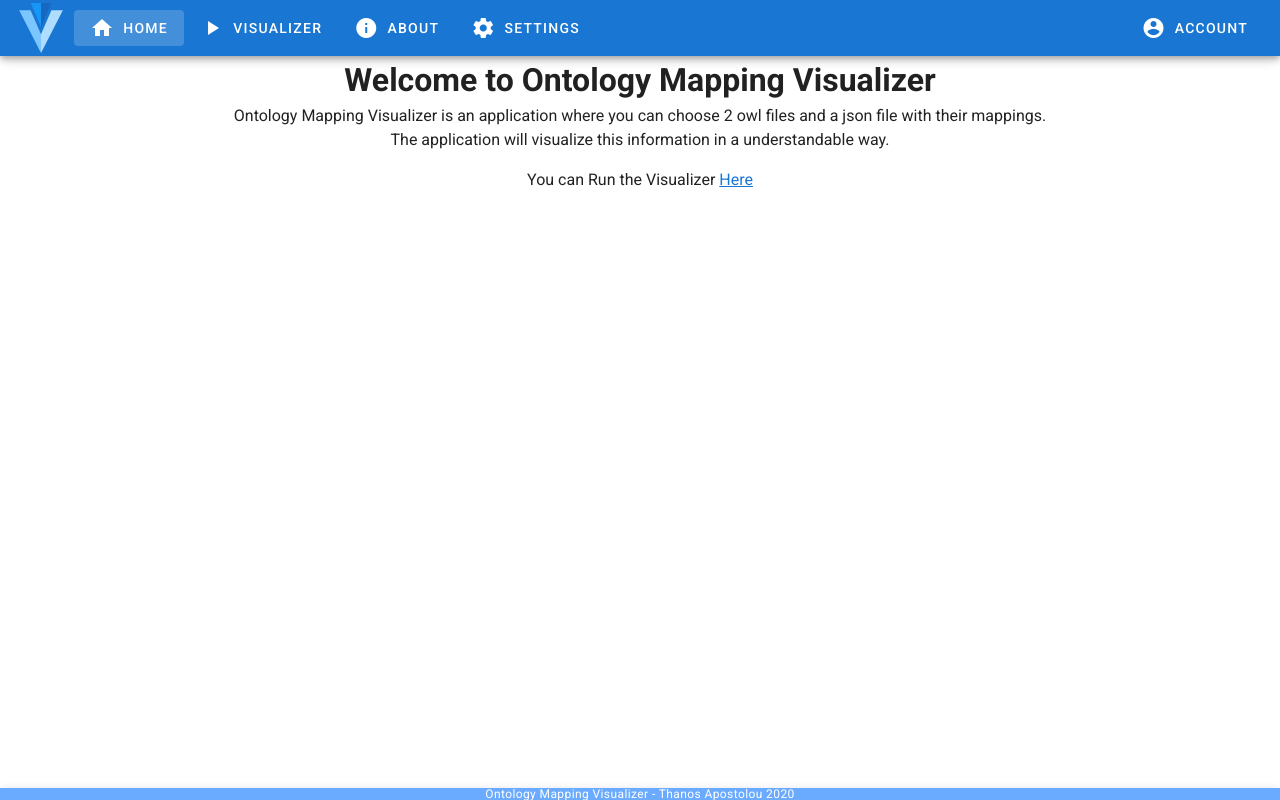
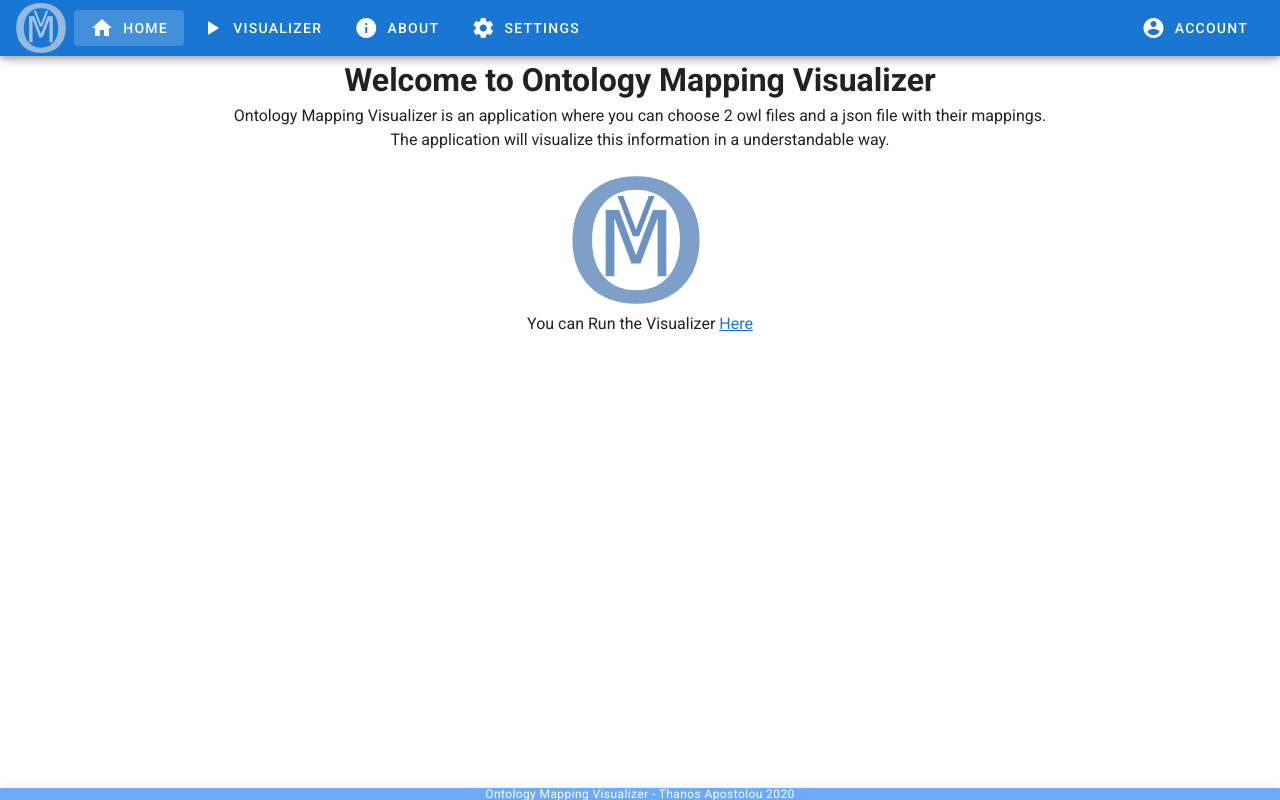
Before and after one commit to ThanosApostolou/omv, a Vue app in the folder omv-client/: page /home in a window 1280 px wide. Built offline with nearby package versions, Linux system fonts and the light colour scheme.

Commit message:
add my logo

```diff
--- a/omv-client/src/components/MyHeader.vue
+++ b/omv-client/src/components/MyHeader.vue
@@ -3,7 +3,7 @@
         <div class='d-flex align-center'>
             <v-img
                 alt='Logo'
-                src='@/assets/logo.svg'
+                src='../assets/omv_logo_light.svg'
                 class='shrink mr-2 my-2'
                 contain
                 height='50'
--- a/omv-client/src/views/Home.vue
+++ b/omv-client/src/views/Home.vue
@@ -11,6 +11,16 @@
                 and a json file with their mappings.<br>
                 The application will visualize this information in a understandable way.
             </p>
+        </v-row>
+        <v-row align='center' justify='center' class='text-center'>
+            <v-img
+                alt='Logo'
+                src='../assets/omv_logo.svg'
+                class='shrink mr-2 my-2'
+                contain
+                height='128'
+                width='128'
+            />
         </v-row>
         <v-row align='center' justify='center' class='text-center'>
             <p>
```
Also changed, not shown: omv-client/src/assets/omv_logo.svg (added), omv-client/src/assets/omv_logo_light.svg (added).
